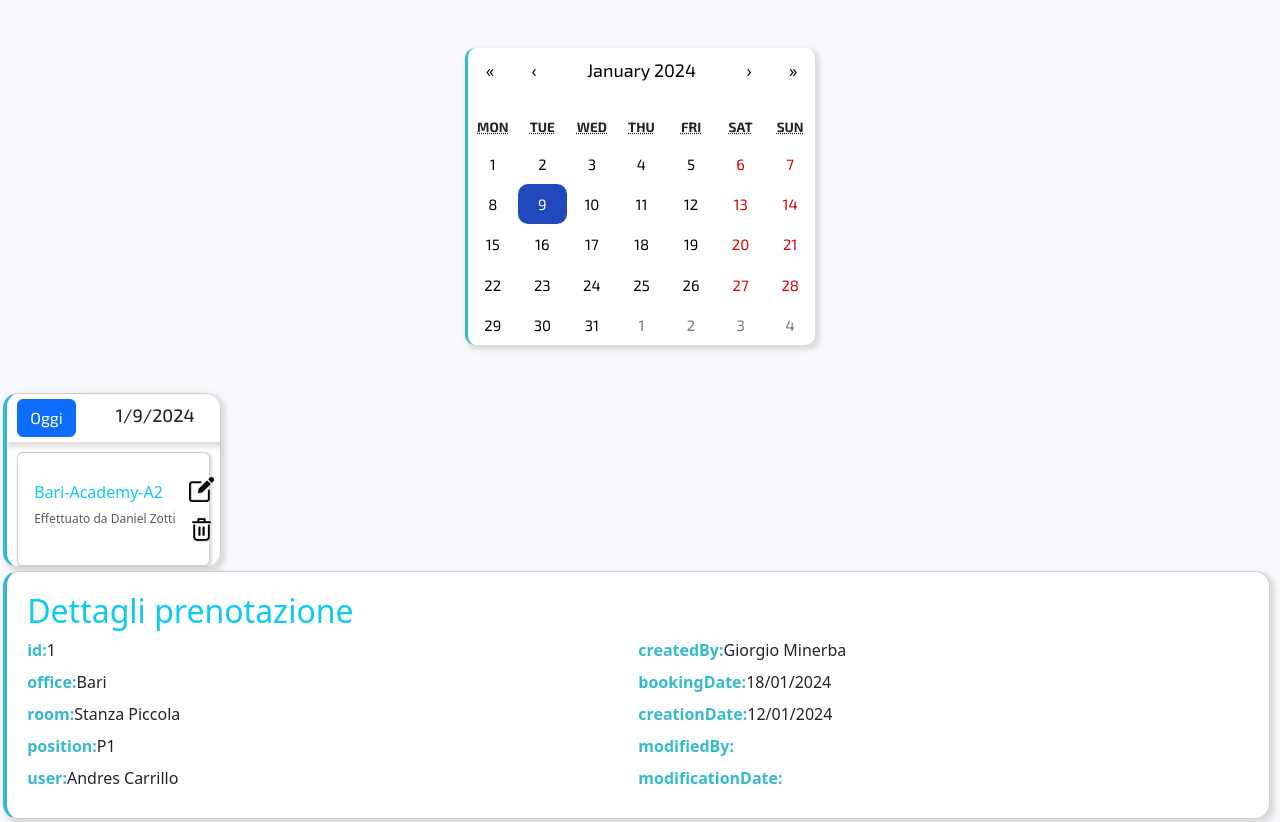
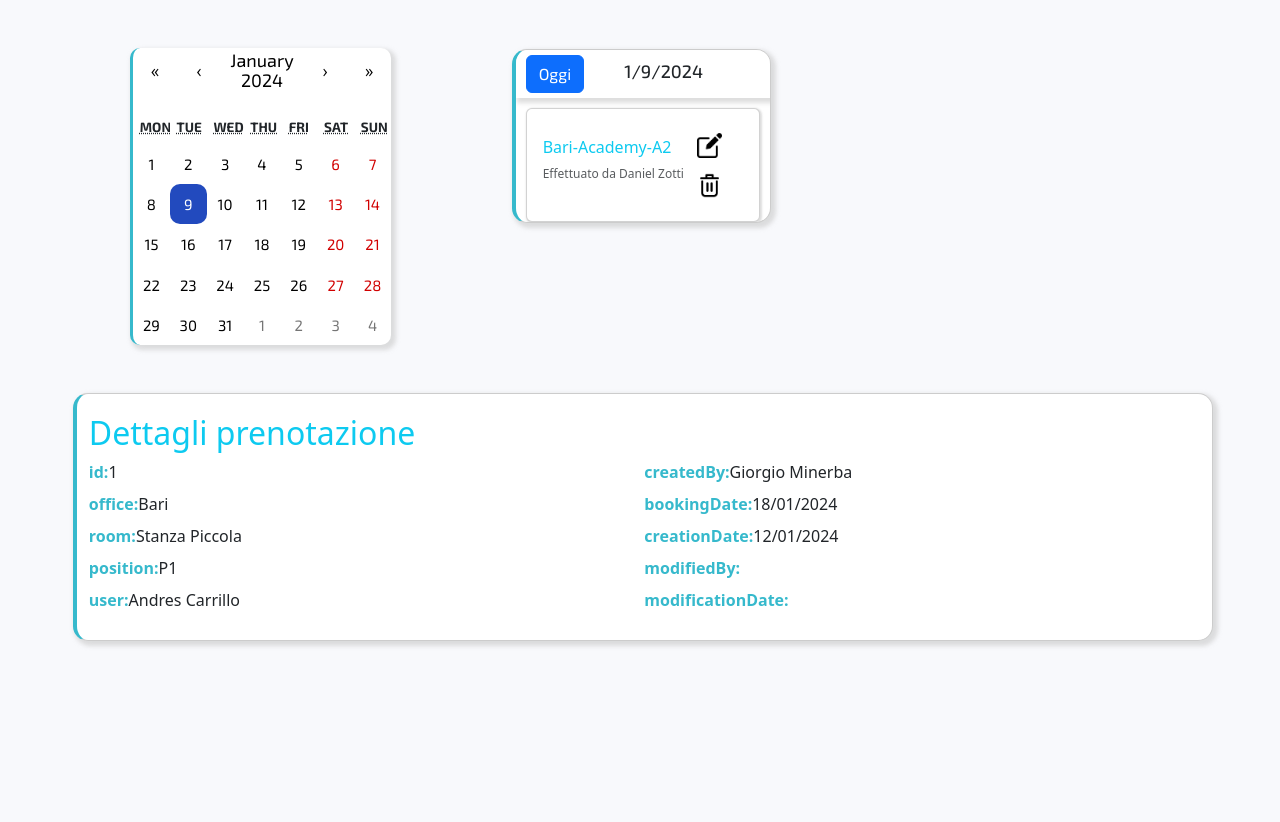
Before and after one commit to asicuro/tirocinio-prenotazione-postazioni, a React (Create React App) app in the folder frontend/prenotazione-postazioni/: page / in a window 1280 px wide. After the commit the page ends 800 px from the top, so only its background shows below. Built offline with nearby package versions, Linux system fonts and the light colour scheme.

Commit message:
Aggiunto scheletro della dashboard

```diff
--- a/frontend/prenotazione-postazioni/src/Agenda.css
+++ b/frontend/prenotazione-postazioni/src/Agenda.css
@@ -1,5 +1,5 @@
 .cardcontainer {
-        font-family: Exo2;
+    font-family: Exo2, sans-serif;
     font-size: large;
     background-color: white;
     box-shadow: 3px 3px 4px 2px #cacaca9d;
@@ -10,8 +10,7 @@
     overflow-y: auto;
 }
 
-.menu{
-    width: 17%;
+.menu {
     border: 1px solid #ccc;
     border-radius: 15px;
     border-left: 4px solid #36b9cc;
@@ -23,8 +22,8 @@
     overflow-y: auto;
 }
 
-.titolocontainer{
-    font-family: Exo2;
+.titolocontainer {
+    font-family: Exo2, sans-serif;
     font-size: large;
     border-top-left-radius: 10px;
     border-top-right-radius: 10px;
@@ -38,20 +37,20 @@
 .tiny-btn {
     display: inline-block;
     margin-left: 10px;
-    width:fit-content;
+    width: fit-content;
     margin-top: 5px;
     margin-bottom: 5px;
     font-size: 10px;
 }
 
-.titolo{
-    font-family: Exo2;
+.titolo {
+    font-family: Exo2, sans-serif;
     font-size: large;
     display: inline-block;
     margin-left: 40px;
 }
 
-.carta{
+.carta {
     text-align: left;
     flex-direction: left;
     justify-content: left;
@@ -62,14 +61,14 @@
     box-shadow: 1px 1px 2px 1px #cacaca9d;
 }
 
-.card-text{
-    font-size:12px;
+.card-text {
+    font-size: 12px;
     text-overflow: ellipsis;
     white-space: nowrap;
     overflow: hidden;
 }
 
-.bottoni{
+.bottoni {
     flex-direction: auto;
     font-size: medium;
     overflow-y: auto;
--- a/frontend/prenotazione-postazioni/src/Calendario.css
+++ b/frontend/prenotazione-postazioni/src/Calendario.css
@@ -7,7 +7,7 @@
     border: 0px;
     border-left: 3px solid #36b9cc;
     border-radius: 10px;
-    font-family: Exo2;
+    font-family: Exo2, sans-serif;
     font-size: large;
     background-color: white;
     box-shadow: 3px 3px 4px 2px #cacaca9d;
--- a/frontend/prenotazione-postazioni/src/Calendario.jsx
+++ b/frontend/prenotazione-postazioni/src/Calendario.jsx
@@ -5,7 +5,7 @@ import PropTypes from "prop-types";
 
 export const Calendario = ({ giorno, setGiorno }) => {
     return (
-        <div className="main-container mx-5 my-5">
+        <div className="main-container">
             <Calendar
                 onClickDay={setGiorno}
                 selectRange={false}
--- a/frontend/prenotazione-postazioni/src/Dashboard.jsx
+++ b/frontend/prenotazione-postazioni/src/Dashboard.jsx
@@ -7,10 +7,18 @@ export const Dashboard = () => {
     const [giorno, setGiorno] = useState(new Date());
 
     return (
-        <div>
-            <Calendario giorno={giorno} setGiorno={setGiorno} />
-            <Agenda giorno={giorno} setGiorno={setGiorno} />
-            <DettagliPreno giorno={giorno} setGiorno={setGiorno} />
+        <div className="container">
+            <div className="row my-5">
+                <div className="col-md-3 mx-5">
+                    <Calendario giorno={giorno} setGiorno={setGiorno} />
+                </div>
+                <div className="col-md-3 mx-5">
+                    <Agenda giorno={giorno} setGiorno={setGiorno} />
+                </div>
+            </div>
+            <div className="row my-5">
+                <DettagliPreno giorno={giorno} setGiorno={setGiorno} />
+            </div>
         </div>
     );
 };
```
Lines whose indentation alone changed are shown as unchanged.
